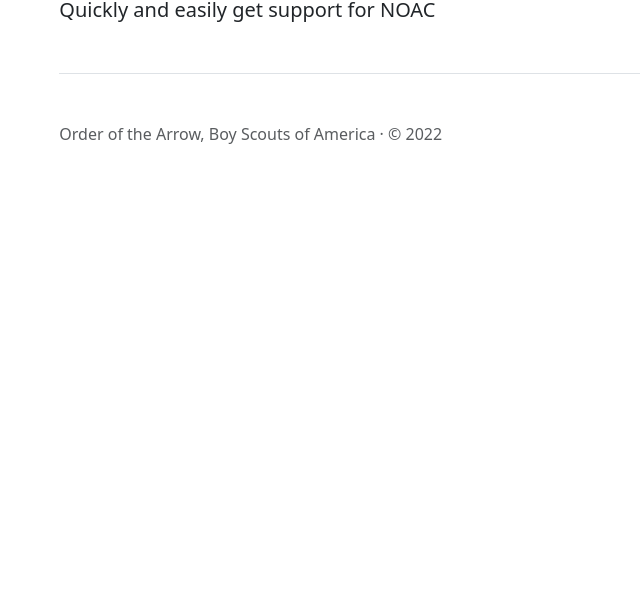
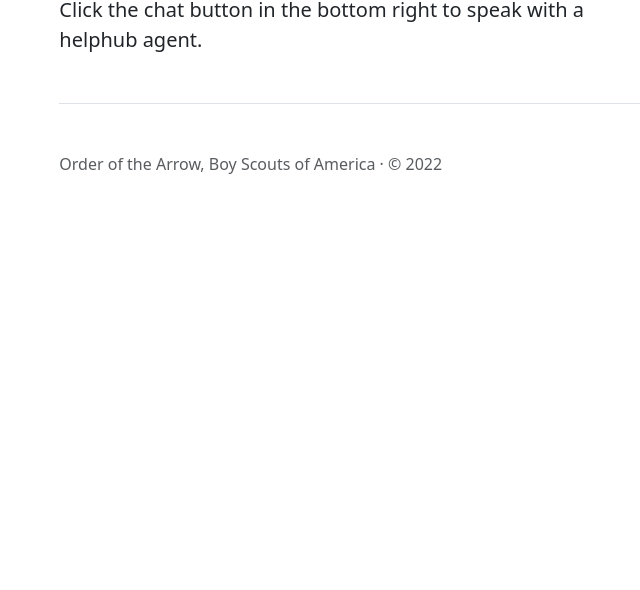
Before and after one commit to chaddblanchard/oa-jira-chat-test, a plain HTML site: page index.html in a window 1280 px wide. Shown: the part 210-800 px from the top of the page, without its empty margins (170-810 px from the left). Drawn offline with Linux system fonts and the light colour scheme.

Commit message:
Update index.html

```diff
--- a/index.html
+++ b/index.html
@@ -85,7 +85,7 @@
 
   <main>
     <h1>Get Started</h1>
-    <p class="fs-5 col-md-8">Quickly and easily get support for NOAC</p>
+    <p class="fs-5 col-md-8">Click the chat button in the bottom right to speak with a helphub agent.</p>
 
 <!--     <div class="mb-5">
       <a href="#" class="btn btn-danger btn-lg px-4">Get Support</a>
```
